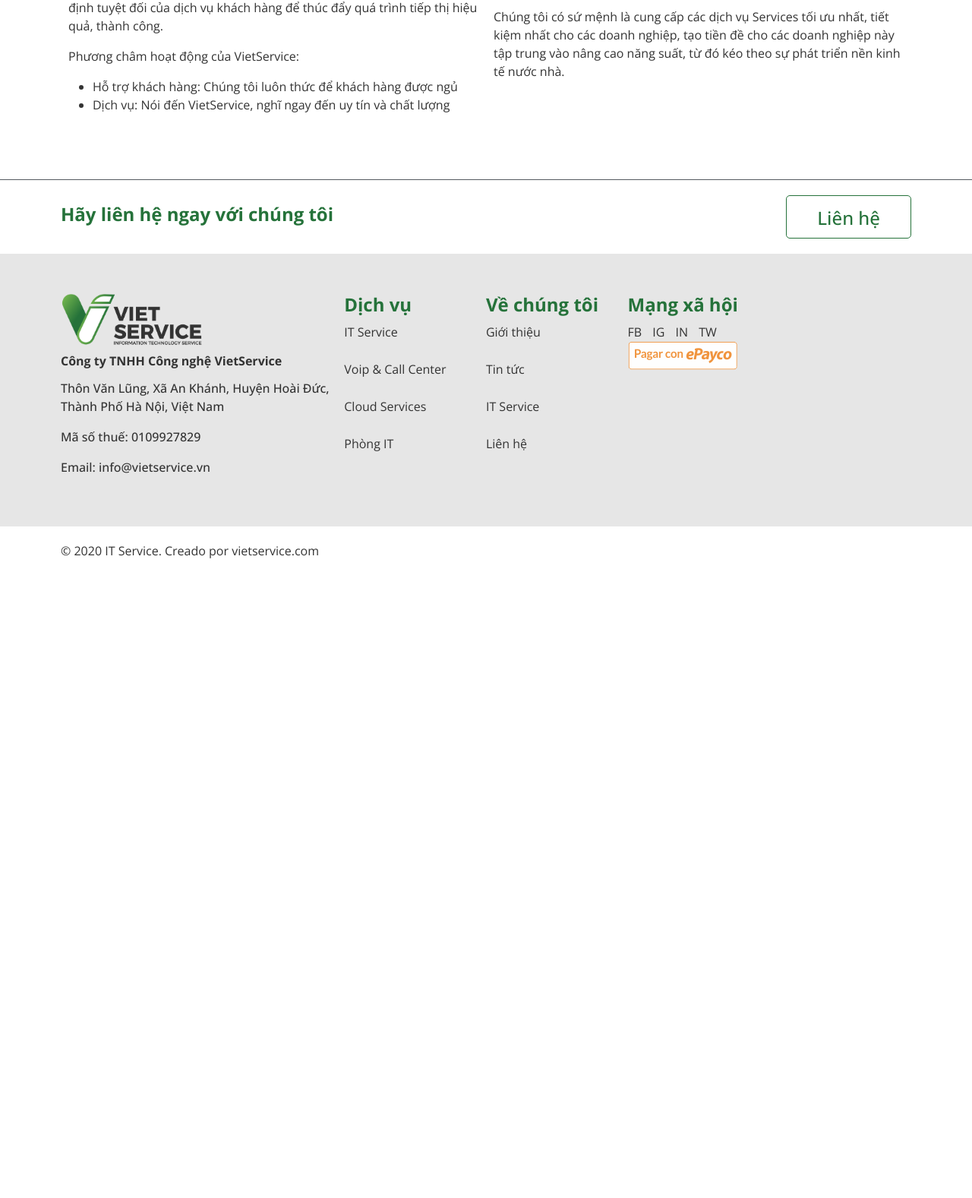
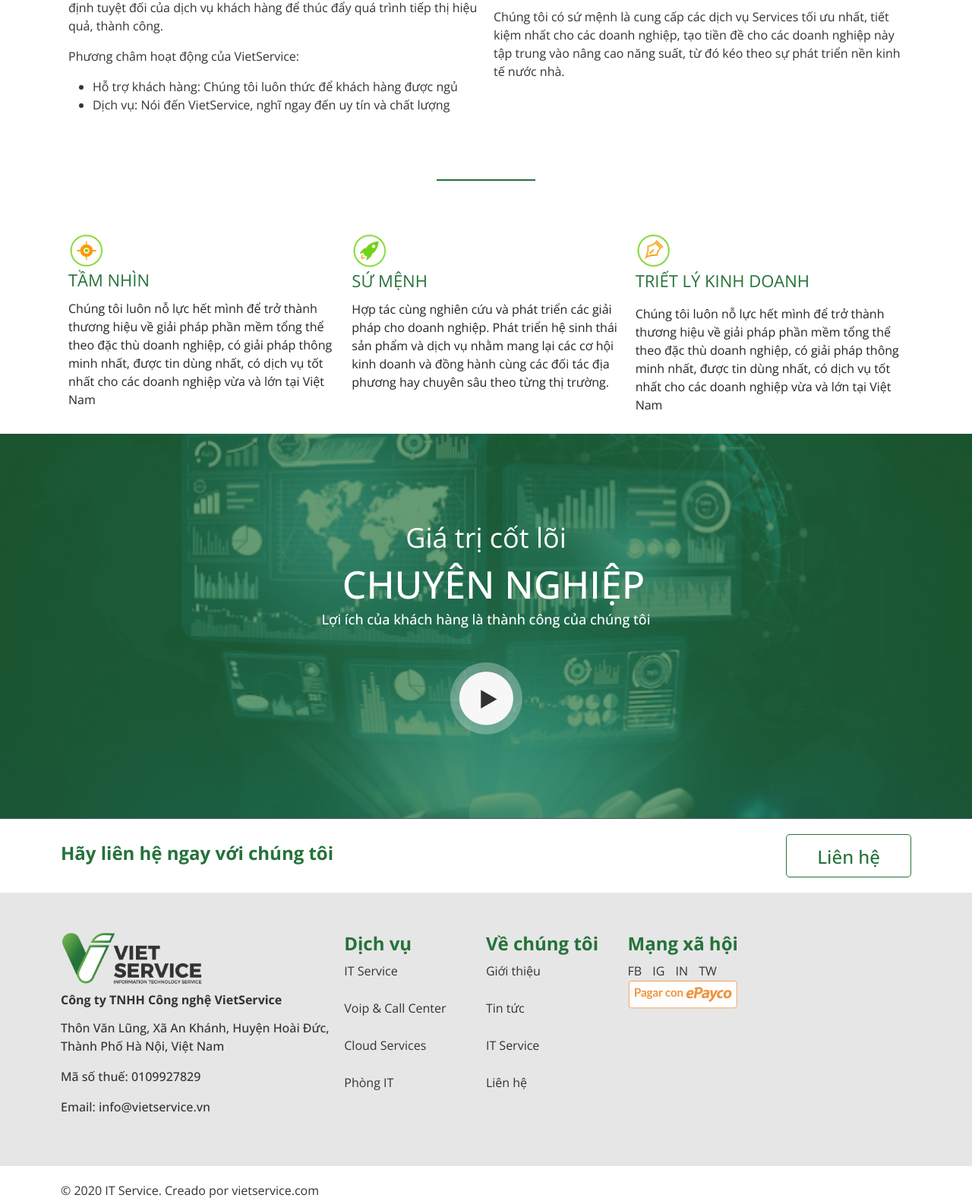
Before and after one commit to rhy911/vietservice, a PHP site: page /aboutus.php in a window 1280 px wide. Shown: the part 785-2362 px from the top of the page at 76% size. Before the commit the page ends 1520 px from the top, so only its background shows below. Run offline with PHP 8.4, Linux system fonts and the light colour scheme.

Commit message:
✨ feat:

```diff
--- a/aboutus.php
+++ b/aboutus.php
@@ -24,7 +24,7 @@
                 <div class="d-flex flex-column justify-content-center width-50 padding-10">
                     <h2>DỊCH VỤ IT SERVICES ĐÁNG TIN CẬY</h2>
                     <div>
-                        <div class="stats">
+                        <div class="stats d-flex">
                             <div class="container">
                                 <div class="row justify-content-center text-start">
                                     <div class="col-md-4">
@@ -63,14 +63,63 @@
             </div>
         </section>
         <section>
-            <div class="max-width">
-                <div class="divider"></div>
+            <div class="devider"></div>
+            <div class="max-width d-flex">
+                <div class="card">
+                    <div class="img-box"><img src="assets/images/Tamnhin.png" alt="aboutus" class="img-fluid"></div>
+                    <div>
+                        <h3>TẦM NHÌN</h3>
+                        <p>Chúng tôi luôn nỗ lực hết mình để trở thành thương hiệu về giải pháp phần mềm tổng thể theo đặc thù doanh nghiệp, có giải pháp thông minh nhất, được tin dùng nhất, có dịch vụ tốt nhất cho các doanh nghiệp vừa và lớn tại Việt Nam</p>
+                    </div>
+                </div>
+                <div class="card">
+                    <div class="img-box"><img src="assets/images/Sumenh.png" alt="aboutus" class="img-fluid"></div>
+                    <div>
+                        <h3>SỨ MỆNH</h3>
+                        <p>Hợp tác cùng nghiên cứu và phát triển các giải pháp cho doanh nghiệp. Phát triển hệ sinh thái sản phẩm và dịch vụ nhằm mang lại các cơ hội kinh doanh và đồng hành cùng các đối tác địa phương hay chuyên sâu theo từng thị trường.</p>
+                    </div>
+                </div>
+                <div class="card">
+                    <div class="img-box"><img src="assets/images/Trietly.png" alt="aboutus" class="img-fluid"></div>
+                    <div>
+                        <h3>TRIẾT LÝ KINH DOANH</h3>
+                        <p>
+                        <p>Chúng tôi luôn nỗ lực hết mình để trở thành thương hiệu về giải pháp phần mềm tổng thể theo đặc thù doanh nghiệp, có giải pháp thông minh nhất, được tin dùng nhất, có dịch vụ tốt nhất cho các doanh nghiệp vừa và lớn tại Việt Nam</p>
+                    </div>
+                </div>
+            </div>
+        </section>
+        <section class="core">
+            <div class="opacity" style="background-color: #25723a"></div>
+            <div class="overlay">
+                <h2>Giá trị cốt lõi</h2>
+                <div class="slider">
+                    <div class="slide-container">
+                        <div class="slide">
+                            <h1>UY TÍN</h1>
+                        </div>
+                        <div class="slide">
+                            <h1>CHUYÊN NGHIỆP</h1>
+                        </div>
+                        <div class="slide">
+                            <h1>TẬN TÂM</h1>
+                        </div>
+                    </div>
+                </div>
+                <p>Lợi ích của khách hàng là thành công của chúng tôi</p>
+                <div class="play-btn" onclick="playVideo()">
+                    <img src="assets/images/icon-play.png" alt="play" class="img-fluid">
+                </div>
             </div>
         </section>
     </div>
     <?php include 'shared/footer.php'; ?>
+    <div id="video-container">
+        <iframe src="https://www.youtube.com/embed/XHOmBV4js_E?si=eftZaf3DPLpZf3TL" title="YouTube video player" frameborder="0" allow="accelerometer; autoplay; clipboard-write; encrypted-media; gyroscope; picture-in-picture; web-share" referrerpolicy="strict-origin-when-cross-origin" allowfullscreen></iframe>
+    </div>
     <script src="https://cdn.jsdelivr.net/npm/bootstrap@5.3.3/dist/js/bootstrap.bundle.min.js"></script>
     <script src="scripts/number_counter.js"></script>
+    <script src="scripts/button.js"></script>
 </body>
 
 </html>
--- /dev/null
+++ b/scripts/button.js
@@ -0,0 +1,8 @@
+function playVideo() {
+  let vidcontainer = document.getElementById("video-container");
+  vidcontainer.style.display = "flex";
+
+  vidcontainer.addEventListener("click", function () {
+    vidcontainer.style.display = "none";
+  });
+}
--- a/styles/aboutus.css
+++ b/styles/aboutus.css
@@ -1,3 +1,4 @@
+/* General section styling */
 section {
   position: relative;
   width: 100%;
@@ -5,15 +6,15 @@ section {
 
 section h2 {
   color: #25723a;
-  font-size: 28px;
+  font-size: 1.75rem;
   font-weight: 500;
-  line-height: 1.38em;
+  line-height: 1.38;
 }
 
+/* Layout utilities */
 .max-width {
   max-width: 1120px;
-  margin-right: auto;
-  margin-left: auto;
+  margin-inline: auto;
 }
 
 .width-50 {
@@ -21,61 +22,124 @@ section h2 {
 }
 
 .padding-10 {
-  padding: 10px;
+  padding: 0.625rem;
 }
 
+/* Background sections */
 .background-img {
-  background-image: url("/vietservice/assets/images/gioi-thieu.jpg");
-  background-position: top center;
-  background-repeat: no-repeat;
-  background-size: cover;
-  padding: 145px 20px 145px 20px;
+  background: url("/vietservice/assets/images/gioi-thieu.jpg") top center/cover no-repeat;
+  padding: 9.0625rem 1.25rem;
 }
 
-.stats {
-  display: flex;
+.core {
+  background: url("/vietservice/assets/images/gioi-thieu-3.jpg") top center/cover no-repeat;
+  padding: 100px 20px 100px 20px;
 }
 
+/* Overlay styles */
 .opacity {
-  width: 100%;
-  top: 0;
-  left: 0;
   position: absolute;
-  height: 100%;
+  inset: 0;
   background-color: #231834;
   opacity: 0.7;
   transition: background 0.3s, border-radius 0.3s, opacity 0.3s;
 }
 
 .overlay {
+  position: relative;
   max-width: 1120px;
-  display: flex;
-  margin-right: auto;
-  margin-left: auto;
-  position: relative;
-  padding: 10px;
+  margin-inline: auto;
+  padding: 0.625rem;
+  text-align: center;
 }
 
 .overlay h1 {
   margin: 0;
-  display: flex;
-  margin-right: auto;
-  margin-left: auto;
   position: relative;
   color: #fff;
-  font-size: 72px;
+  font-size: 4.5rem;
   font-weight: 400;
   text-transform: uppercase;
 }
 
+.overlay h2 {
+  margin: 0;
+  color: #fff;
+  font-size: 2.25rem;
+  font-weight: 400;
+  line-height: 1.5;
+}
+
+.overlay p {
+  color: #fff;
+  font-size: 1.125rem;
+  font-weight: 500;
+  line-height: 1.36;
+  margin: 0 0 45px 0;
+}
+
+.play-btn {
+  width: 95px;
+  margin: 0 auto;
+  cursor: pointer;
+}
+
+/* Enhanced Slider */
+.slider {
+  overflow: hidden;
+  width: 1120px;
+  margin: 0 auto;
+}
+
+.slider h1 {
+  color: #fff;
+  font-size: 3.125rem;
+  font-weight: 500;
+  line-height: 1.36;
+}
+
+.slide-container {
+  display: flex;
+  width: 300%; /* Set width to accommodate all slides if you have 3 slides */
+  animation: slide-animation 20s infinite;
+}
+
+.slide {
+  width: 1120px; /* Full width for each slide within the viewport */
+  box-sizing: border-box;
+}
+
+/* Card styles */
+.card {
+  display: flex;
+  width: 33.333333%;
+  padding: 0.625rem;
+  border: none;
+}
+
+.card h3 {
+  margin: 0 0 0.625rem;
+  color: #25723a;
+  font-size: 1.375rem;
+  font-weight: 400;
+  line-height: 1.39;
+}
+
+.img-box {
+  width: 48px;
+  min-width: 48px;
+  margin: 0 1.875rem 0 0 !important;
+}
+
+/* Typography styles */
 .col-md-4 {
-  font-size: 15px;
+  font-size: 0.9375rem;
   font-weight: 400;
 }
 
 .display-4 {
   color: #25723a;
-  font-size: 36px;
+  font-size: 2.25rem;
   font-weight: 400;
   line-height: 1.5;
 }
@@ -84,15 +148,99 @@ section h2 {
   opacity: 0.5;
 }
 
+/* Divider */
 .devider {
-  margin: 0 0 60px 0;
-  padding: 0 10px 0 10px;
+  width: 130px;
+  height: 60px;
+  border-top: 2px solid #25723a;
+  margin: 0 auto;
 }
+
+#video-container {
+  width: 100vw;
+  height: 100vh;
+  display: none; /* Initially hidden */
+  position: fixed; /* Fixed position to float on top */
+  top: 50%; /* Center vertically */
+  left: 50%; /* Center horizontally */
+  transform: translate(-50%, -50%); /* Adjust position to be exactly in the center */
+  z-index: 10000; /* Ensure it is on top of everything else */
+  background-color: rgba(0, 0, 0, 0.8); /* Optional: Set a background color */
+  align-items: center;
+  justify-content: center;
+}
+
+iframe {
+  width: 80vw; /* Adjust the width as needed */
+  height: 80vh; /* Adjust the height as needed */
+}
+
+/* Animation */
+@keyframes slide-animation {
+  0%,
+  20% {
+    transform: translateX(0); /* Show first slide */
+  }
+  25%,
+  45% {
+    transform: translateX(-1120px); /* Show second slide */
+  }
+  50%,
+  70% {
+    transform: translateX(-2240px); /* Show third slide */
+  }
+  75%,
+  100% {
+    transform: translateX(0); /* Loop back to first slide */
+  }
+}
+
+/* Media queries */
 @media (max-width: 768px) {
   .overlay h1 {
-    font-size: 48px;
+    font-size: 3rem;
   }
+
   .about-us {
-    margin-top: 80px;
+    margin-top: 5rem;
+  }
+
+  #slider,
+  #slider .slide {
+    width: 100%;
+    min-width: 300px;
+  }
+
+  .slider {
+    width: 100%;
+  }
+
+  @keyframes slide {
+    0% {
+      transform: translateX(0);
+    }
+    100% {
+      transform: translateX(-900px);
+    }
   }
 }
+
+/* Additional responsive optimizations */
+@media (max-width: 480px) {
+  .overlay h1 {
+    font-size: 2rem;
+  }
+
+  .overlay h2 {
+    font-size: 1.5rem;
+  }
+
+  .card {
+    width: 100%;
+    flex-direction: column;
+  }
+
+  .img-box {
+    margin: 0 0 1rem 0 !important;
+  }
+}
```
Also changed, not shown: assets/images/Sumenh.png (added), assets/images/Tamnhin.png (added), assets/images/Trietly.png (added), assets/images/gioi-thieu-3.jpg (added), assets/images/icon-play.png (added).
